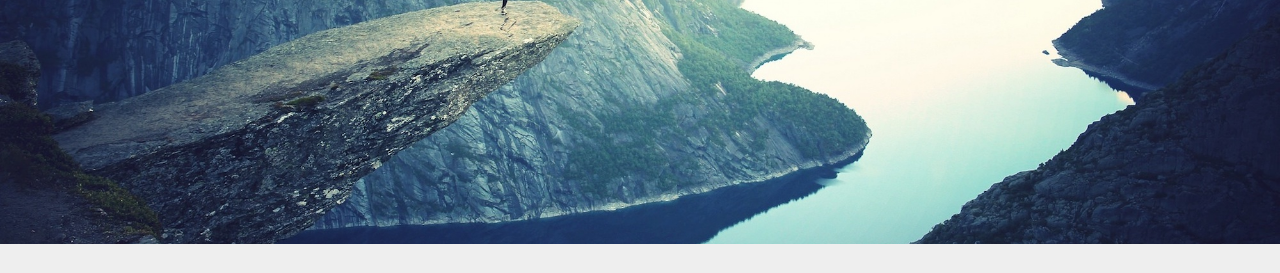
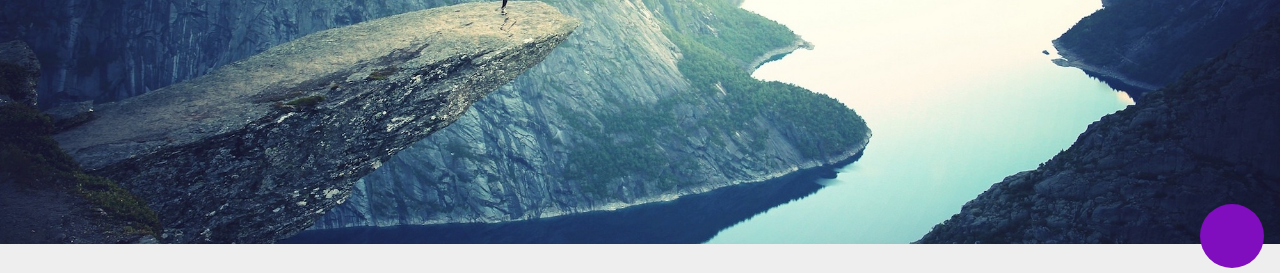
Before and after one commit to shadrach-tayo/Address-Book, a website: page index.html in a window 1280 px wide. Both pictures are taken after a click on the button 1224 px from the left and 744 px from the top of the page. Shown: the part 76-349 px from the top of the page. Drawn offline with Linux system fonts and the light colour scheme; files that its build step writes are made by us from their sources; files whose address does not match are found by name.

Commit message:
Added file input to new contact template

```diff
--- a/css/style.css
+++ b/css/style.css
@@ -533,6 +533,28 @@ ul.details-list {
 	align-content: space-around;
 }
 
+.add-image {
+	position: absolute;
+	right: 0;
+	bottom: 0;
+}
+
+.add-image input {
+	opacity: 0;
+}
+
+.add-image label {
+	width: 4rem;
+	height: 4rem;
+	background-color: var(--color-dark-purple);
+	border-radius: 50%;
+	border: none;
+	position: absolute;
+	pointer-events: none;
+	right: 1rem;
+	top: 2rem;
+}
+
 input {
 	margin: .5rem 0;
 	padding: .8rem 1rem;
--- a/index.html
+++ b/index.html
@@ -72,6 +72,10 @@
 		<div class="action-buttons">
 			<button type="submit" class="js-new-contact"></button>
 		</div>
+		<div class="add-image">
+			<label for="new contact image" class="file-label"></label>
+			<input type="file" class="new-contact-avatar"></input>
+		</div>
 	</div>
 	<div class="new-contact-body">
 		<h3 class="new-contact-text">New contact :</h3>
```
Also changed, not shown: dist/assets/css/style.css, dist/index.html.
